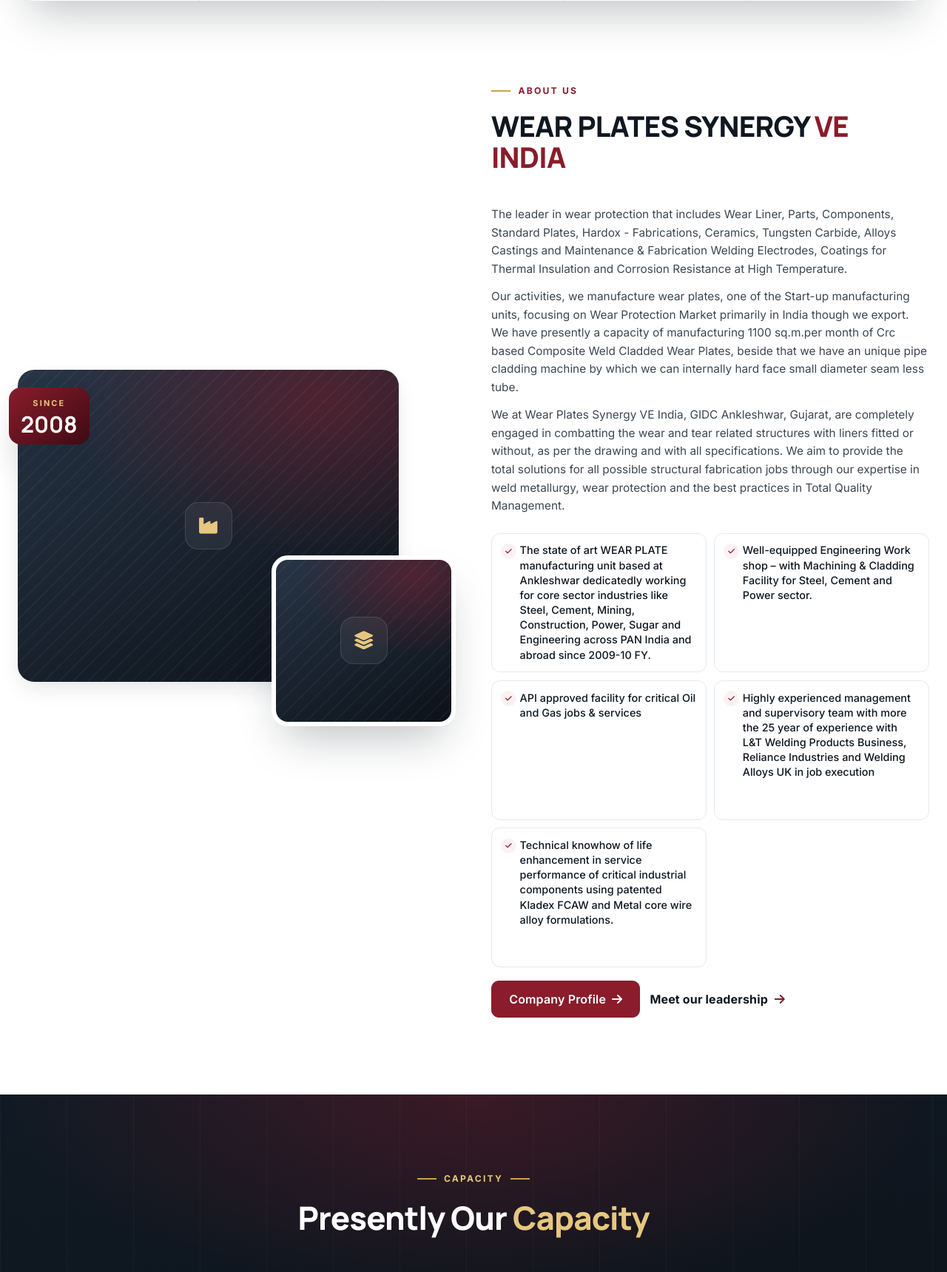
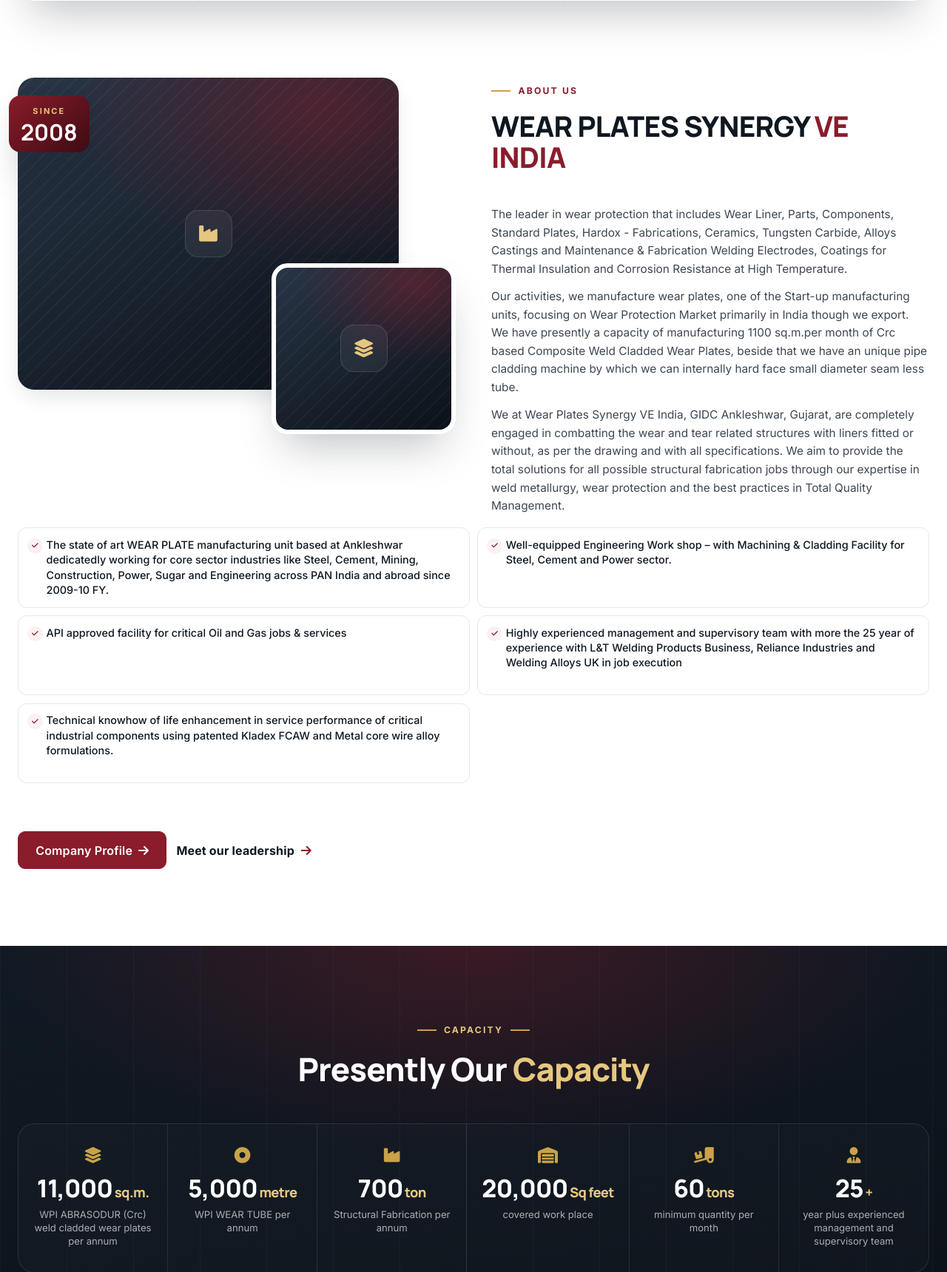
Before and after one commit to santo0011/Wear-Plates-Synergy, a Laravel app: page / in a window 1280 px wide. Shown: the part 923-2643 px from the top of the page at 74% size. Run offline with Laravel 12, Linux system fonts and the light colour scheme; data comes from the database, SQL or seed files in the repository; some libraries are stand-ins or nearby versions.

Commit message:
Place homepage about points beneath image row

```diff
--- a/public/css/site.css
+++ b/public/css/site.css
@@ -358,6 +358,7 @@ main#main { overflow-x: clip; }
 .home-about .prose { max-width: 66ch; font-size: .96rem; line-height: 1.6; }
 .home-about .prose p { margin-bottom: .8rem; }
 .home-about .tick-list.two-col { grid-template-columns: repeat(2, minmax(0, 1fr)); grid-auto-rows: 1fr; gap: .65rem; }
+.home-about-points { margin-top: .25rem; }
 .home-about .tick-list li { padding: .8rem .8rem .8rem 2.35rem; border: 1px solid var(--line); border-radius: 12px; background: #fff; font-size: .9rem; line-height: 1.4; }
 .home-about .tick-list li::before { left: .75rem; top: .85rem; }
 .home-about .about-actions { gap: .75rem !important; margin-top: 1.1rem !important; }
--- a/resources/views/pages/home.blade.php
+++ b/resources/views/pages/home.blade.php
@@ -94,7 +94,7 @@
 @if ($about->active())
 <section class="section home-about" id="sec-about">
     <div class="container-wide">
-        <div class="row align-items-center g-4 g-xl-5">
+        <div class="row align-items-start g-4 g-xl-5">
             <div class="col-lg-6 reveal reveal-left">
                 <div class="about-collage">
                     <x-media :src="$about->image" :alt="plain_text($about->heading)" icon="fa-solid fa-industry" class="about-main" />
@@ -107,12 +107,16 @@
             <div class="col-lg-6 reveal reveal-right">
                 <x-section-heading :eyebrow="$about->eyebrow" :heading="$about->heading" />
                 <div class="prose">{{ rich_text($about->text) }}</div>
-                @if ($about->lines('points'))
-                    <ul class="tick-list two-col mt-4">
+            </div>
+            @if ($about->lines('points'))
+                <div class="col-12 home-about-points reveal">
+                    <ul class="tick-list two-col">
                         @foreach ($about->lines('points') as $point)<li>{{ $point }}</li>@endforeach
                     </ul>
-                @endif
-                <div class="d-flex flex-wrap gap-3 mt-4 about-actions">
+                </div>
+            @endif
+            <div class="col-12 reveal">
+                <div class="d-flex flex-wrap gap-3 about-actions">
                     <a href="{{ route('about') }}" class="btn btn-brand">{{ $about->get('button_text', 'More About Us') }}<i class="fa-solid fa-arrow-right ms-2"></i></a>
                     <a href="{{ route('leadership') }}" class="btn btn-link-arrow">Meet our leadership <i class="fa-solid fa-arrow-right"></i></a>
                 </div>
```
